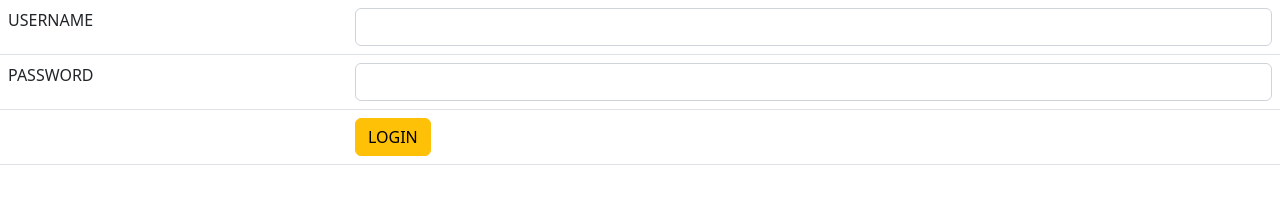
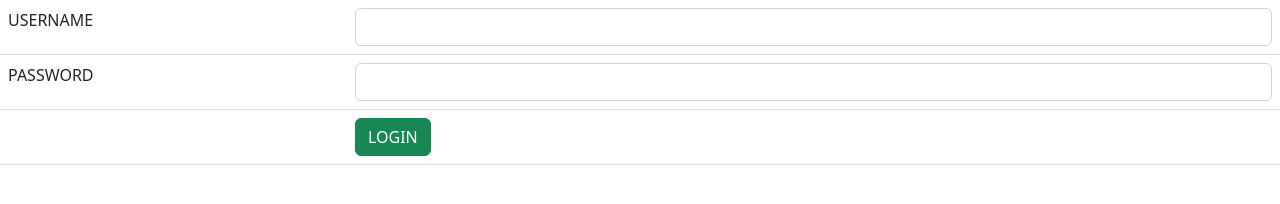
Before and after one commit to abhxi-r-s/Project-One, a plain HTML site: page index.html in a window 1280 px wide. Drawn offline with nearby package versions, Linux system fonts and the light colour scheme.

Commit message:
button color changed

```diff
--- a/index.html
+++ b/index.html
@@ -21,7 +21,7 @@
     </tr>
     <tr>
         <td> </td>
-        <td> <button class="btn btn-warning">LOGIN</button> </td>
+        <td> <button class="btn btn-success">LOGIN</button> </td>
     </tr>
    </table><!-- JavaScript Bundle with Popper -->
    <script src="https://cdn.jsdelivr.net/npm/bootstrap@5.2.0-beta1/dist/js/bootstrap.bundle.min.js" integrity="sha384-pprn3073KE6tl6bjs2QrFaJGz5/SUsLqktiwsUTF55Jfv3qYSDhgCecCxMW52nD2" crossorigin="anonymous"></script>
```
